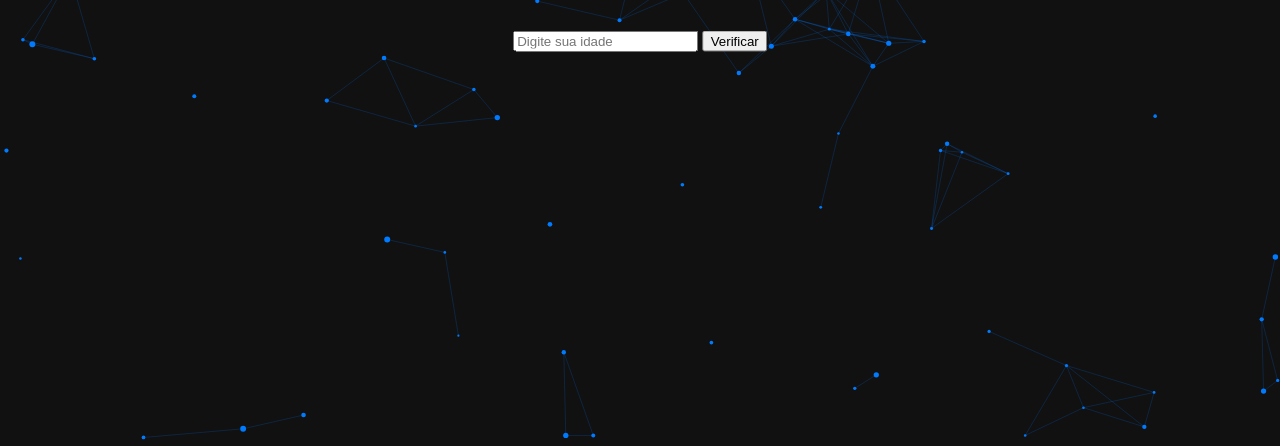
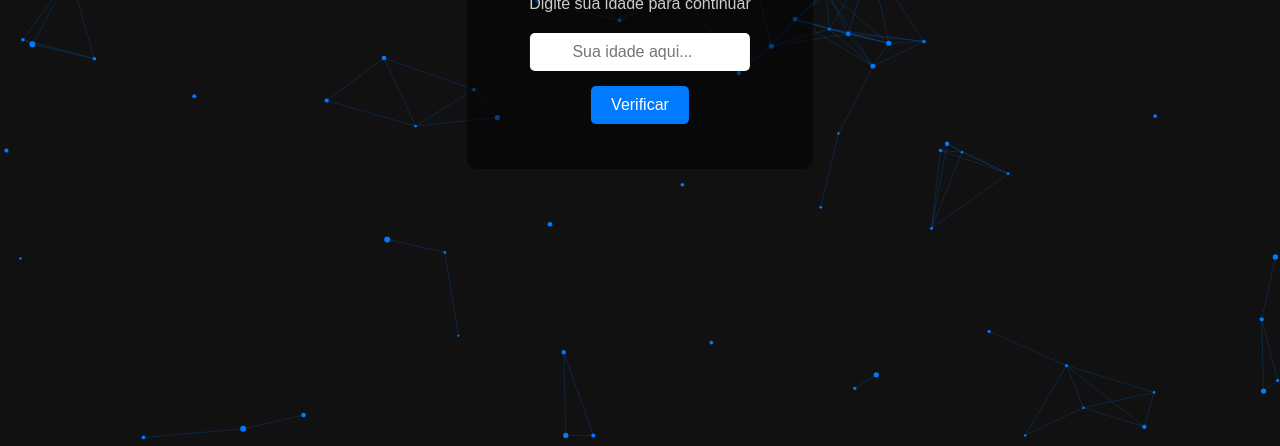
Before and after one commit to GabreRau/Estrutura-de-controle, a plain HTML site: page index.html in a window 1280 px wide. Shown: the part 354-800 px from the top of the page. Drawn offline with Linux system fonts and the light colour scheme.

Commit message:
Add files via upload

```diff
--- a/index.html
+++ b/index.html
@@ -3,40 +3,92 @@
 <head>
 <meta charset="UTF-8">
 <meta name="viewport" content="width=device-width, initial-scale=1.0">
-<title>Verificar Idade + Partículas</title>
+<title>Verificador de Idade | Design Clássico</title>
 <style>
+    /* Reset básico */
     body, html {
         margin: 0;
         padding: 0;
         overflow: hidden;
         font-family: sans-serif;
+        background-color: #111;
     }
 
+    /* Canvas ocupa toda a tela */
     #background-canvas {
         position: fixed;
         top: 0;
         left: 0;
         width: 100%;
         height: 100%;
-        z-index: -1; /* atrás do conteúdo */
+        z-index: -1;
         background-color: #111;
     }
 
+    /* Container centralizado sobre o canvas */
     #controle {
-        position: relative;
+        position: absolute;
+        top: 50%;
+        left: 50%;
+        transform: translate(-50%, -50%);
         z-index: 10;
-        padding: 20px;
+        display: flex;
+        flex-direction: column;
+        align-items: center;
+        background: rgba(0, 0, 0, 0.5);
+        padding: 30px 40px;
+        border-radius: 10px;
         color: white;
+        text-align: center;
+    }
+
+    #controle h1 {
+        margin: 0 0 10px 0;
+        font-size: 28px;
+    }
+
+    #controle p.subtitulo {
+        margin: 0 0 20px 0;
+        font-size: 16px;
+        color: #ccc;
+    }
+
+    #controle input {
+        padding: 10px;
+        font-size: 16px;
+        margin-bottom: 15px;
+        border-radius: 5px;
+        border: none;
+        outline: none;
+        width: 200px;
+        text-align: center;
+    }
+
+    #controle button {
+        padding: 10px 20px;
+        font-size: 16px;
+        border-radius: 5px;
+        border: none;
+        background-color: #007bff;
+        color: white;
+        cursor: pointer;
+        transition: 0.3s;
+    }
+
+    #controle button:hover {
+        background-color: #0056b3;
+    }
+
+    #resultado {
+        margin-top: 15px;
+        font-size: 18px;
+        font-weight: bold;
+        opacity: 0;
+        transition: opacity 0.3s;
     }
 
     #resultado.visivel {
         opacity: 1;
-        transition: opacity 0.3s;
-    }
-
-    #resultado {
-        opacity: 0;
-        margin-top: 10px;
     }
 </style>
 </head>
@@ -45,7 +97,9 @@
 <canvas id="background-canvas"></canvas>
 
 <div id="controle">
-    <input type="text" id="idadeInput" placeholder="Digite sua idade">
+    <h1>Verificador de Idade</h1>
+    <p class="subtitulo">Digite sua idade para continuar</p>
+    <input type="number" id="idadeInput" placeholder="Sua idade aqui...">
     <button id="verifyButton">Verificar</button>
     <div id="resultado"></div>
 </div>
```
